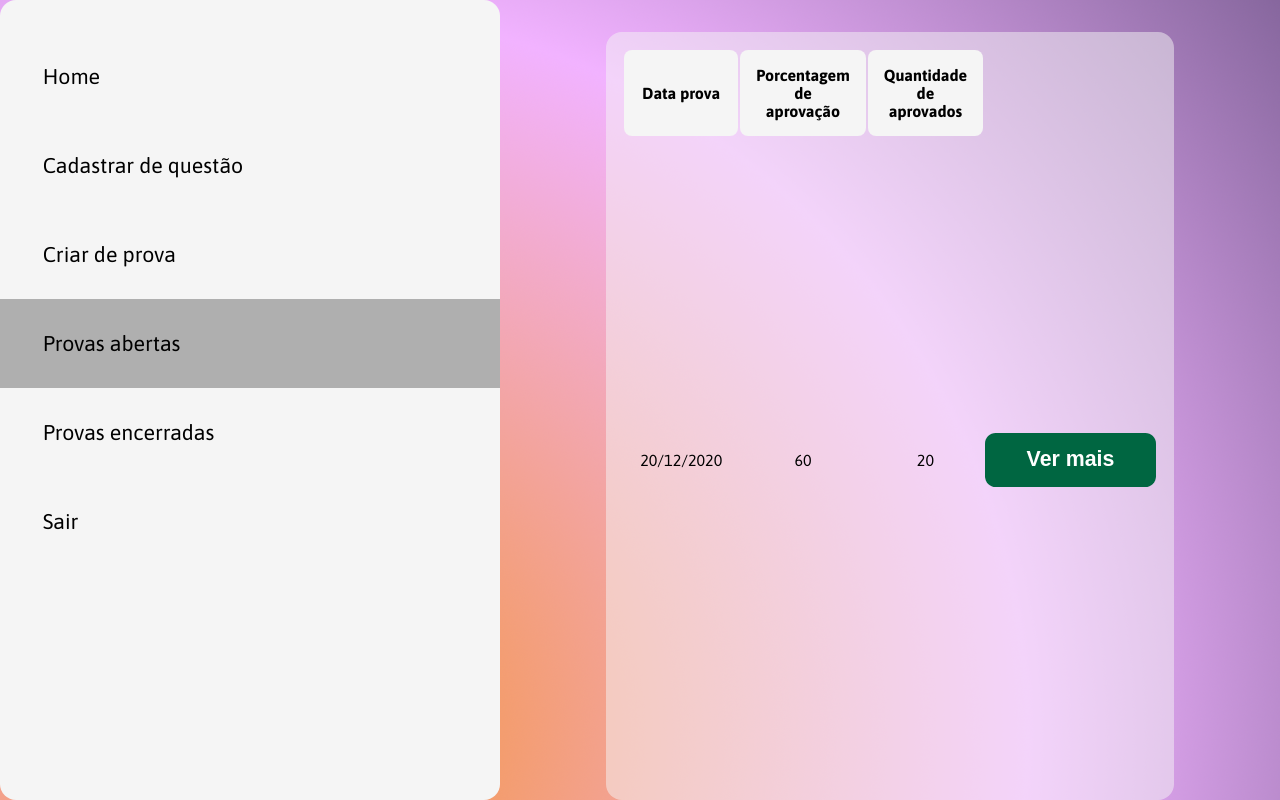
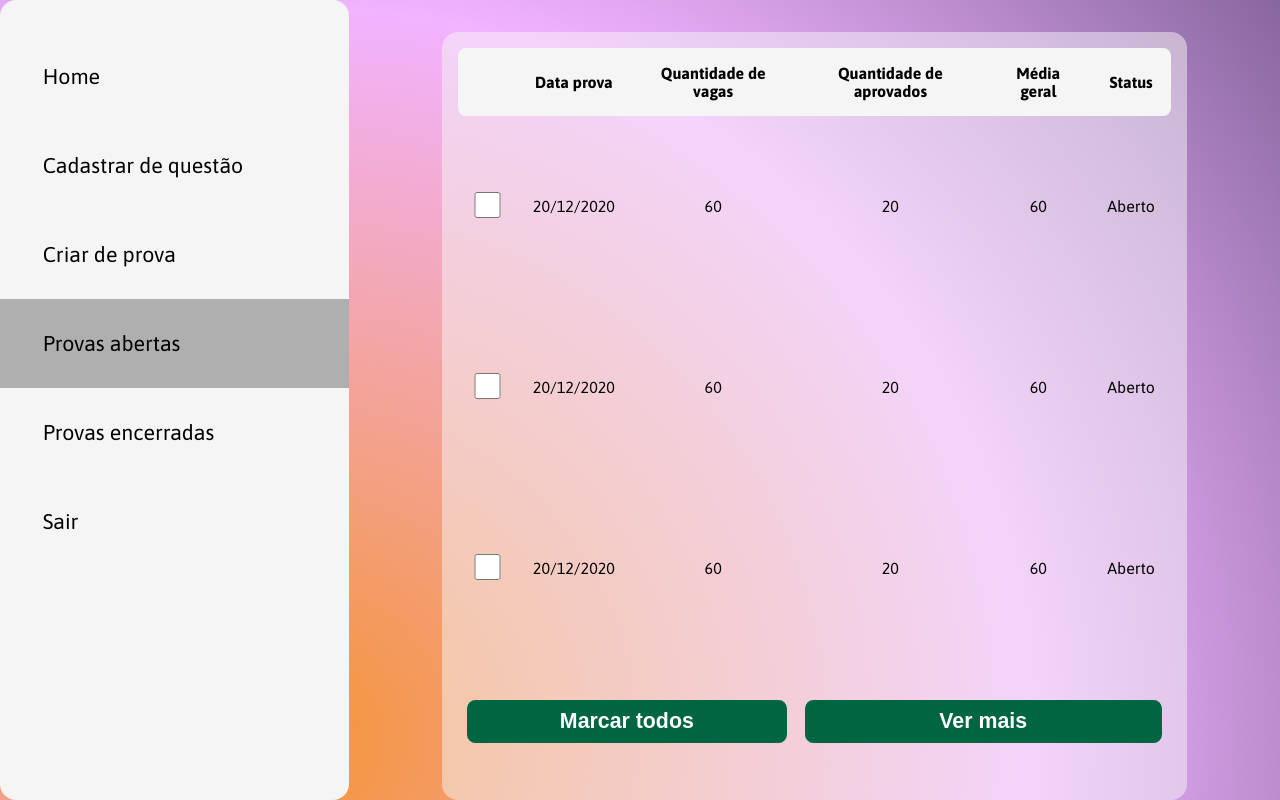
Before and after one commit to marcopetry/sudotest-frontend, a React (Create React App) app: page /dashboard in a window 1280 px wide. Both pictures are taken after a click on the item "Provas abertas". Built offline with nearby package versions, Linux system fonts and the light colour scheme.

Commit message:
Ajustes no componente ListaProvas, ajuste de width nos componentes Dashboards e excluído o componente Header que não estava sendo utilizado

```diff
--- a/src/components/Dashboard-adm/Dashboard.css
+++ b/src/components/Dashboard-adm/Dashboard.css
@@ -6,8 +6,7 @@
 }
 
 .container-dash{
-    min-width: 500px;
-    max-width: 500px;
+    width: 30em;
     display: flex;
     flex-direction: column;
     justify-content: flex-start;
--- a/src/components/Dashboard-aluno/DashboardAluno.css
+++ b/src/components/Dashboard-aluno/DashboardAluno.css
@@ -6,8 +6,7 @@
 }
 
 .container-dash{
-    min-width: 500px;
-    max-width: 500px;
+    width: 30em;
     display: flex;
     flex-direction: column;
     justify-content: flex-start;
--- a/src/components/ListaProvas/ListaProvas.css
+++ b/src/components/ListaProvas/ListaProvas.css
@@ -10,43 +10,54 @@
     border-radius: 1em;
     font-family: 'Asap', sans-serif;
     text-align: center;
-    width: 60%;
+    width: 80%;
     padding: 1em;
     margin-top: 2em;
+    overflow: auto;
 }
 
 .cabecalho-tabela {
     background-color: rgba(245, 245, 245, 1);
-    border-radius: 0.5em;
+}
+
+.border-left {
+    border-top-left-radius: 0.5em;
+    border-bottom-left-radius: 0.5em;
+}
+
+.border-right {
+    border-top-right-radius: 0.5em;
+    border-bottom-right-radius: 0.5em;
 }
 
 thead tr th, tbody tr td{
     padding: 1em;
-    border-radius: 0.5em;
 }
 
 tbody tr:hover {
     background-color: white;
 }
 
-.container-btn{
+tbody tr input {
+    height: 2em;
+    width: 2em;
+}
+
+.col-btn{
     padding: 0;
     margin: 0;
 }
 
-.btn-ver-mais {
-    height: 2.5em;
-    width: 8em;
-    border-radius: 0.5em;
+.btn-table {
+    height: 2em;
+    width: 95%;
+    border-radius: 0.4em;
     border-width: 0;
     background: #006641;
     color: #FFF;
     cursor: pointer;
     font-weight: 700;
     font-size: 16pt;
-    padding: 0;
+    padding: 0 !important;
+    margin: 0 !important;
 }
-
-.container-btn:hover {
-    background-color: rgba(245, 245, 245, 0);
-}
--- a/src/components/ListaProvas/ListaProvas.js
+++ b/src/components/ListaProvas/ListaProvas.js
@@ -5,20 +5,45 @@ export default function ListaProvas(){
 
     return(
         <div className="container-lista-provas">
-            <table>
+            <table cellpadding="0" cellspacing="0">
                 <thead className="cabecalho-tabela">
                     <tr>
+                        <th className="border-left"></th>
                         <th>Data prova</th>
-                        <th>Porcentagem de aprovação</th>
+                        <th>Quantidade de vagas</th>
                         <th>Quantidade de aprovados</th>
+                        <th>Média geral</th>
+                        <th className="border-right">Status</th>
                     </tr>
                 </thead>
                 <tbody>
                     <tr>
+                        <td className="border-left"><input type="checkbox" /></td>
                         <td>20/12/2020</td>
                         <td>60</td>
                         <td>20</td>
-                        <td className="container-btn"><button className="btn-ver-mais">Ver mais</button></td>
+                        <td>60</td>
+                        <td className="border-right">Aberto</td>
+                    </tr>
+                    <tr>
+                        <td className="border-left"><input type="checkbox" /></td>
+                        <td>20/12/2020</td>
+                        <td>60</td>
+                        <td>20</td>
+                        <td>60</td>
+                        <td className="border-right">Aberto</td>
+                    </tr>
+                    <tr>
+                        <td className="border-left"><input type="checkbox" /></td>
+                        <td>20/12/2020</td>
+                        <td>60</td>
+                        <td>20</td>
+                        <td>60</td>
+                        <td className="border-right">Aberto</td>
+                    </tr>
+                    <tr className="btn-container">
+                        <td className="border-left col-btn" colSpan="3"><button className="btn-table">Marcar todos</button></td>
+                        <td className="border-right col-btn" colSpan="3"><button className="btn-table">Ver mais</button></td>
                     </tr>
                 </tbody>
             </table>
```
Also changed, not shown: src/components/Header/Header.css (deleted, +0 -9 lines), src/components/Header/Header.js (deleted, +0 -10 lines).
